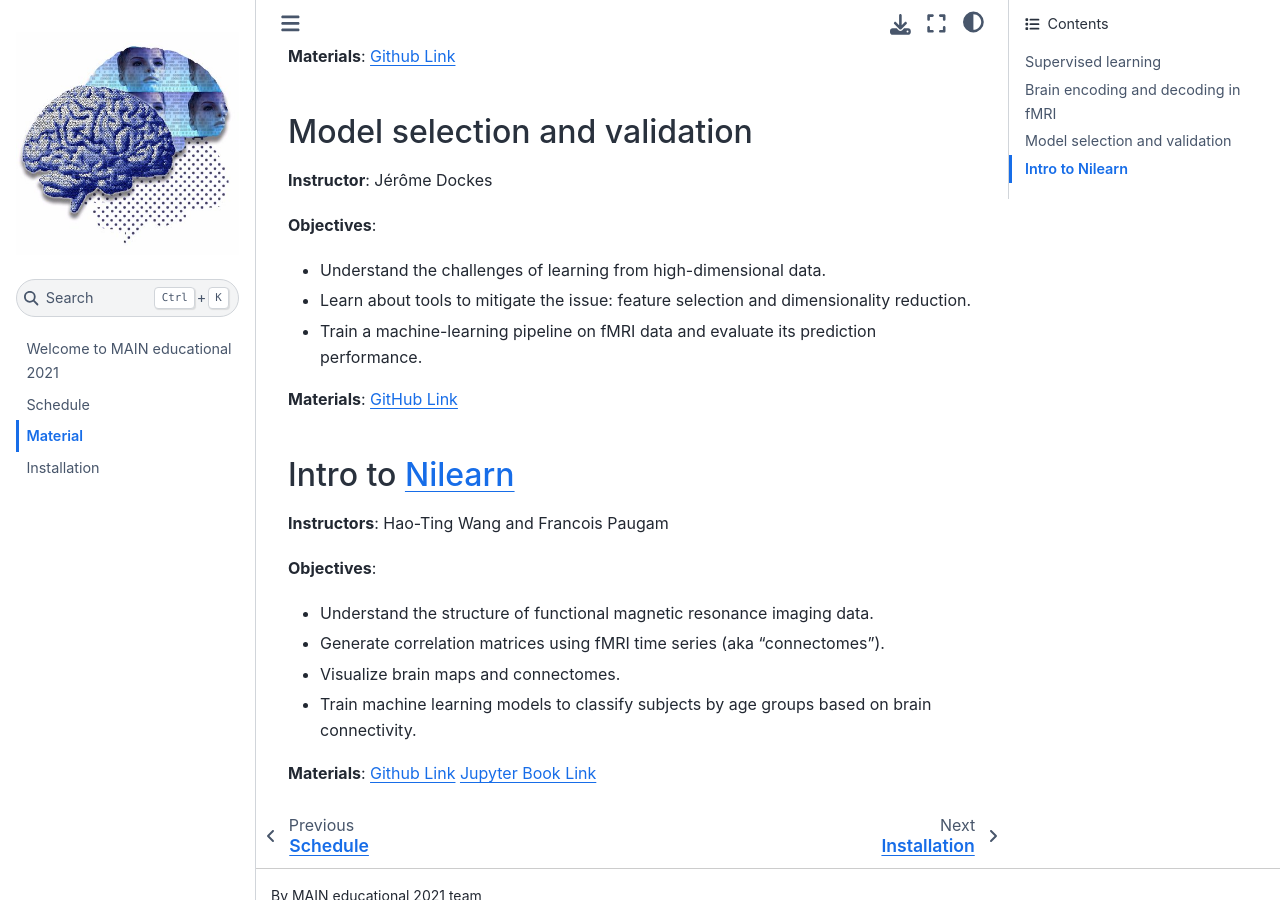
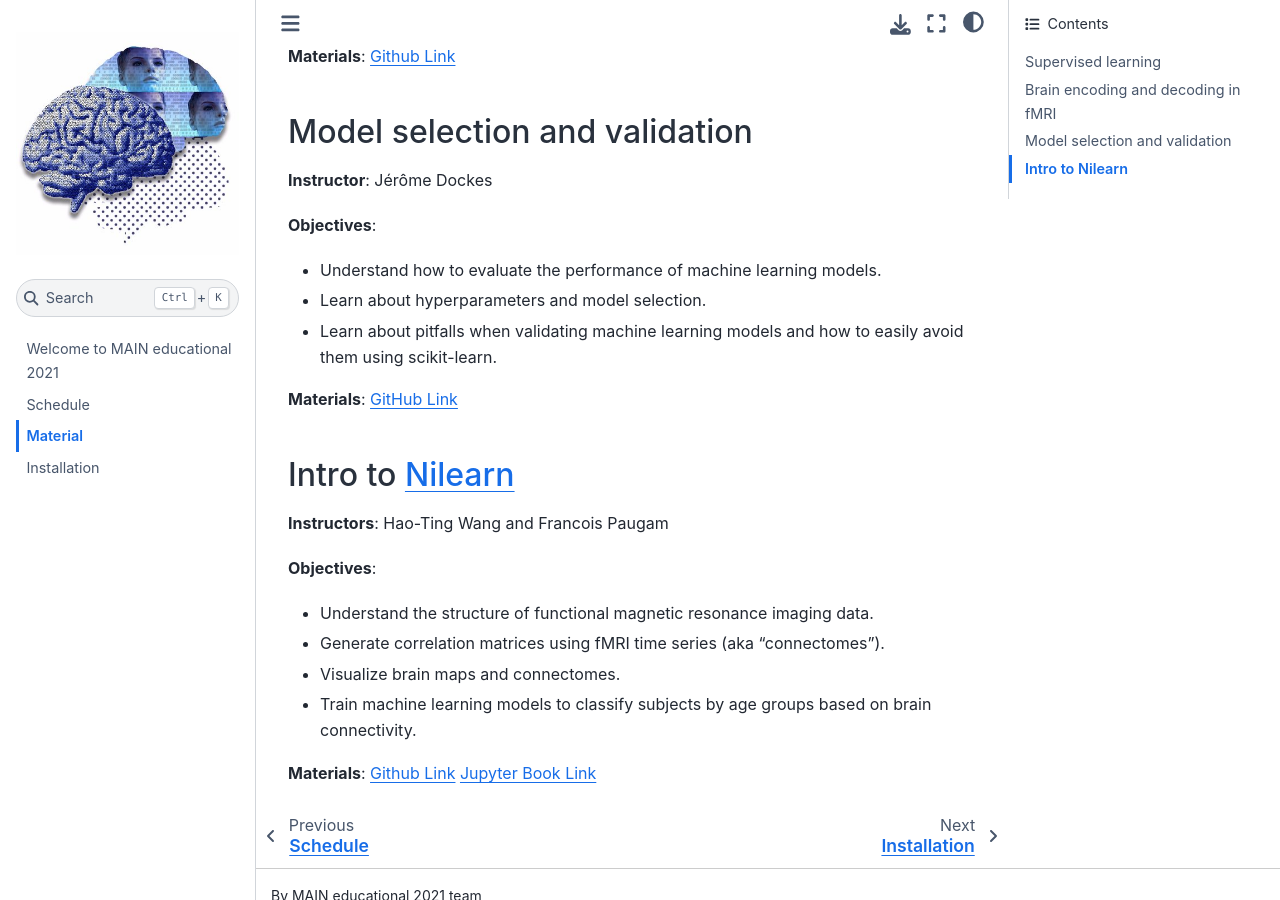
Before and after one commit to main-educational/main-educational.github.io, a Jupyter Book: the page built from content/material.md, in a window 1280 px wide and 900 px high, scrolled down 765 px. Built offline with Jupyter Book 1.0.4 settings and Sphinx 7.4.7 and the Sphinx Book theme 1.1.4, drawn with Linux system fonts in a browser that asks for light colours.

Commit message:
update description and link

```diff
--- a/content/material.md
+++ b/content/material.md
@@ -27,11 +27,11 @@
 **Instructor**: Jérôme Dockes
 
 **Objectives**:
- * Understand the challenges of learning from high-dimensional data.
- * Learn about tools to mitigate the issue: feature selection and dimensionality reduction.
- * Train a machine-learning pipeline on fMRI data and evaluate its prediction performance.
+ * Understand how to evaluate the performance of machine learning models.
+ * Learn about hyperparameters and model selection.
+ * Learn about pitfalls when validating machine learning models and how to easily avoid them using scikit-learn.
 
-**Materials**: [GitHub Link](https://github.com/neurodatascience/course-materials-2021/tree/master/lectures/30-July/12-intro-to-machine-learning-part-2/)
+**Materials**: [GitHub Link](https://github.com/neurodatascience/main-2021-ml-part-2)
 
 ## Intro to [Nilearn](https://nilearn.github.io)
 
```
